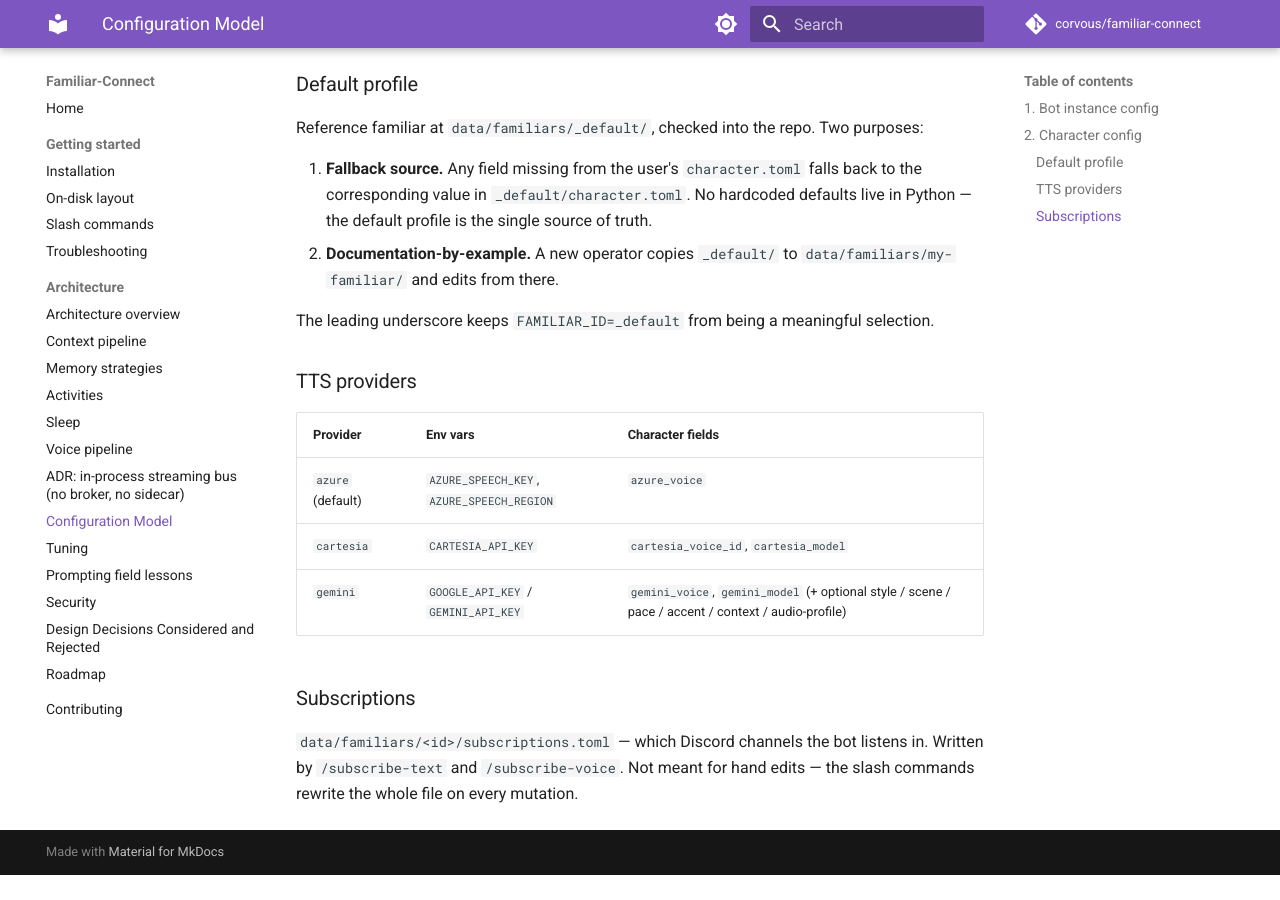
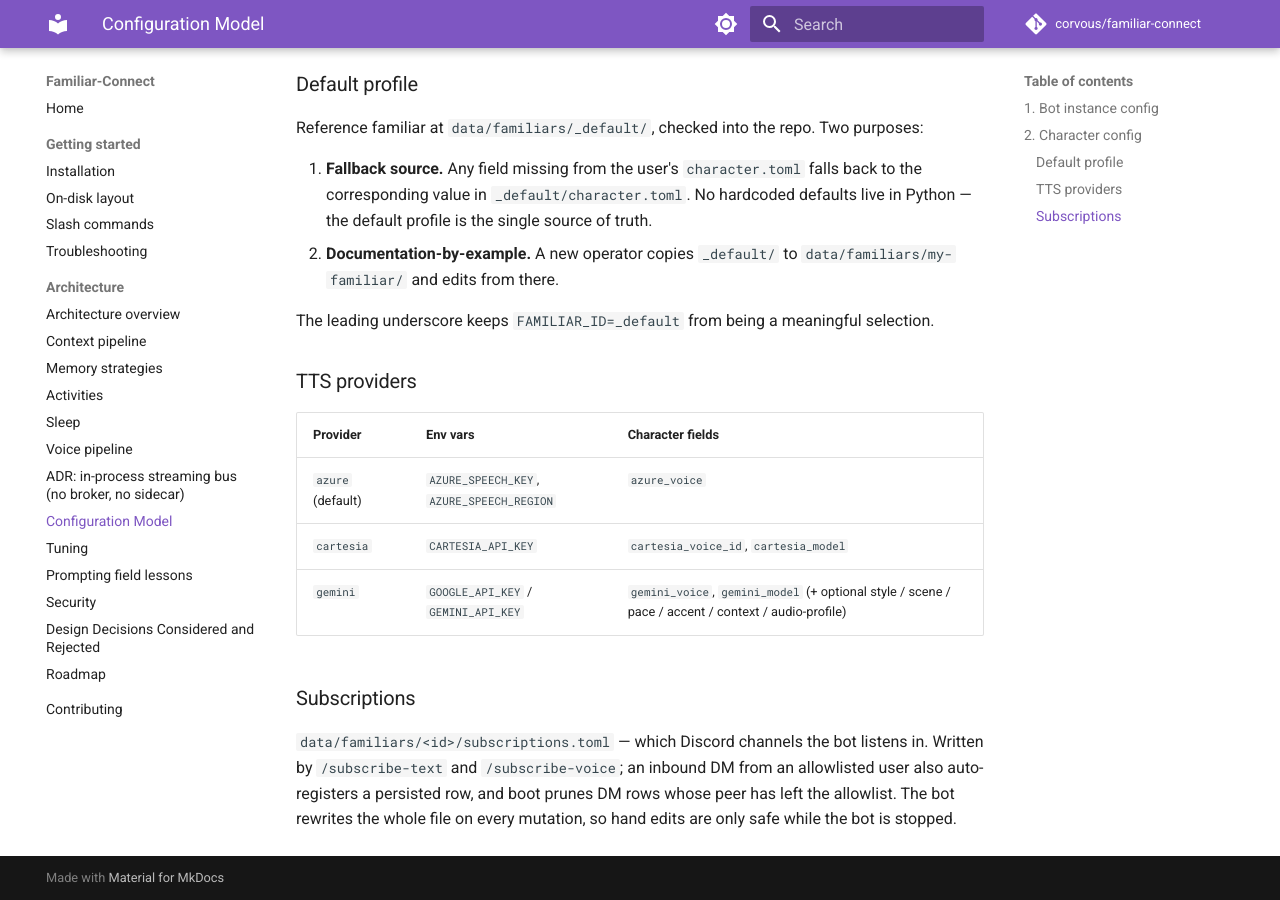
Before and after one commit to CorVous/Familiar-Connect, an MkDocs documentation site: the page built from docs/architecture/configuration-model.md, in a window 1280 px wide and 900 px high, scrolled down 2374 px. Built offline with MkDocs 1.6.1 and Material for MkDocs 9.7.7, drawn with Linux system fonts in a browser that asks for light colours; comment, search, counter and statistics services are not loaded; before the commit the page ends 3249 px from its top, so only the background shows below that.

Commit message:
docs: sidecar writers include DM auto-registration and boot pruning
Both architecture docs still named the slash commands as the sole
writer of subscriptions.toml; also resolve the hand-edit guidance to
match the sidecar header (safe only while the bot is stopped).

Co-Authored-By: Claude Fable 5 <noreply@anthropic.com>

```diff
--- a/docs/architecture/configuration-model.md
+++ b/docs/architecture/configuration-model.md
@@ -128,6 +128,8 @@ meaningful selection.
 ### Subscriptions
 
 `data/familiars/<id>/subscriptions.toml` — which Discord channels the
-bot listens in. Written by `/subscribe-text` and `/subscribe-voice`.
-Not meant for hand edits — the slash commands rewrite the whole file on
-every mutation.
+bot listens in. Written by `/subscribe-text` and `/subscribe-voice`;
+an inbound DM from an allowlisted user also auto-registers a persisted
+row, and boot prunes DM rows whose peer has left the allowlist. The
+bot rewrites the whole file on every mutation, so hand edits are only
+safe while the bot is stopped.
```
Also changed, not shown: docs/architecture/overview.md (+1 -1 lines).
